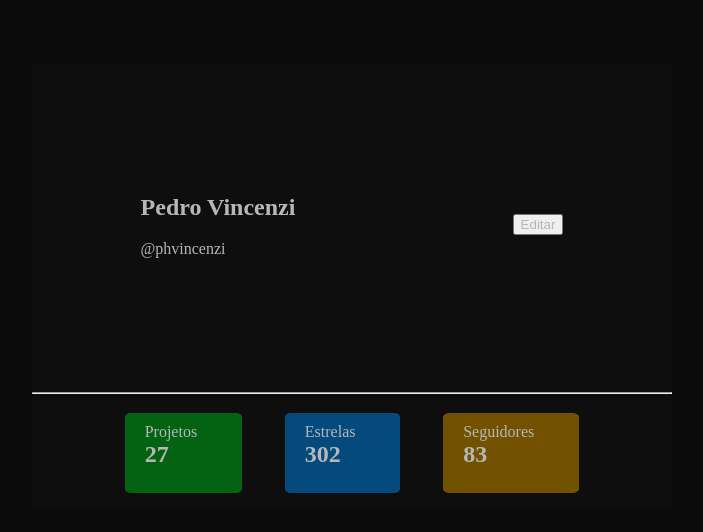
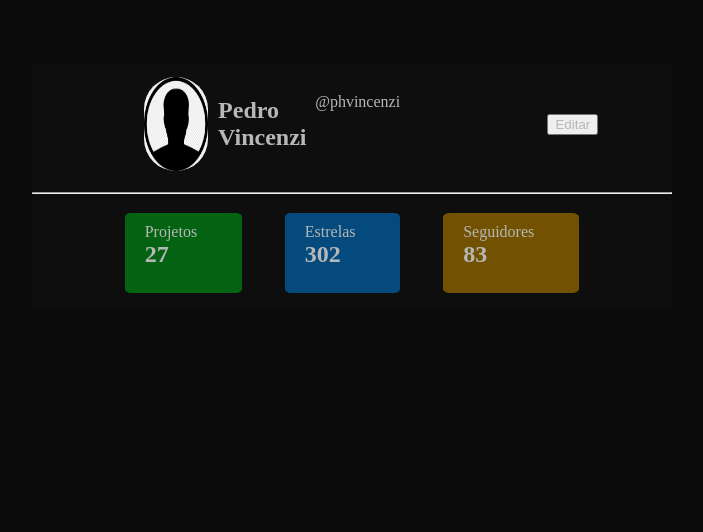
Before and after one commit to Vin100zi/Profile-Component, a plain HTML site: page index.html in a window 1280 px wide. Shown: the whole page, without its empty margins (288-991 px from the left). Drawn offline with Linux system fonts and the light colour scheme.

Commit message:
foto de perfil

```diff
--- a/index.html
+++ b/index.html
@@ -14,6 +14,7 @@
         <nav>
             <div class="container">
                 <div class="profile">
+                    <img src="./anonimo.png" alt="Foto de Perfil" id="photo">
                     <h1>Pedro Vincenzi</h1>
                     <p>@phvincenzi</p>
                 </div>
--- a/style.css
+++ b/style.css
@@ -19,10 +19,25 @@ nav {
 
 .container {
     display: flex;
-    height: 40vh;
+    height: 15vh;
     justify-content: space-around;
     align-items: center;
 }
+.profile {
+    display: flex;
+    width: 40%;
+    margin-left: 6%;
+}
+
+#photo {
+    width: 25%;
+    border-radius: 50px;
+}
+
+.profile h1 {
+    padding-left: 10px;
+}
+
 
 .topics {
     display: flex;
```
Also changed, not shown: anonimo.png (added).
